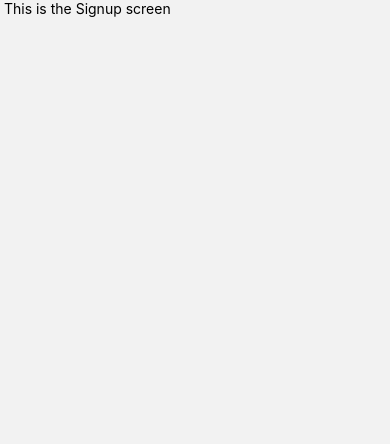
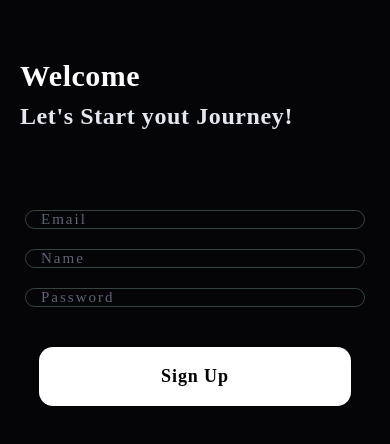
Before and after one commit to ETS-ReactNative1/ToyShopApplication-React-Native-, a React Native app: screen /Signup in a window 390 px wide. Shown: the top 444 px of the page. Built offline with nearby package versions, Linux system fonts and the light colour scheme.

Commit message:
implemeted the Login and sigup screen

```diff
--- a/App.js
+++ b/App.js
@@ -9,7 +9,7 @@
 import React from 'react';
 
 import {SafeAreaView, StyleSheet, Text, View} from 'react-native';
-import {NavigationContainer} from '@react-navigation/native';
+import {NavigationContainer, DarkTheme} from '@react-navigation/native';
 import {createNativeStackNavigator} from '@react-navigation/native-stack';
 import {Onboardingscreen} from './Screens/index';
 
@@ -20,6 +20,7 @@ import MainNavigator from './Navigation/MainNavigator';
 
 import OnboradingStack from './Navigation/OnboradingStack';
 import AuthStack from './Navigation/AuthStack';
+import {SafeAreaProvider} from 'react-native-safe-area-context';
 
 let bool = false;
 
@@ -31,9 +32,11 @@ const App = () => {
           <OnboradingStack />
         </NavigationContainer>
       ) : (
-        <NavigationContainer>
-          <AuthStack />
-        </NavigationContainer>
+        <SafeAreaProvider style={{backgroundColor: '#000'}}>
+          <NavigationContainer>
+            <AuthStack />
+          </NavigationContainer>
+        </SafeAreaProvider>
       )}
     </>
   );
--- /dev/null
+++ b/Components/CustomeButton.js
@@ -0,0 +1,30 @@
+import React from 'react';
+import {View, Text, StyleSheet} from 'react-native';
+import {COLORS} from '../Config/ColorPallet';
+import {fonststyle} from '../Config/fontstyles';
+
+export default function CustomeButton({title}) {
+  return (
+    <View style={styles.wrapper}>
+      <Text style={styles.title}>{title}</Text>
+    </View>
+  );
+}
+
+const styles = StyleSheet.create({
+  wrapper: {
+    height: '7%',
+    width: '80%',
+    backgroundColor: COLORS.secondary,
+    justifyContent: 'center',
+    alignItems: 'center',
+    borderRadius: 14,
+    alignSelf: 'center',
+    marginTop: 30,
+  },
+  title: {
+    ...fonststyle.heading1,
+    fontSize: 18,
+    letterSpacing: 0.9,
+  },
+});
--- /dev/null
+++ b/Components/Custominput.js
@@ -0,0 +1,35 @@
+import React from 'react';
+import {View, Text, StyleSheet, TextInput} from 'react-native';
+import {COLORS} from '../Config/ColorPallet';
+import {fonststyle} from '../Config/fontstyles';
+
+export default function Custominput({style, placeholder, secure}) {
+  console.log(secure);
+  return (
+    <View>
+      <TextInput
+        placeholder={placeholder}
+        placeholderTextColor="#5d6578"
+        style={[styles.textinput, style]}
+        secureTextEntry={secure}
+      />
+    </View>
+  );
+}
+
+const styles = StyleSheet.create({
+  textinput: {
+    borderWidth: 1.3,
+    borderColor: '#354341',
+    borderRadius: 10,
+    marginVertical: 10,
+
+    paddingHorizontal: 15,
+    ...fonststyle.description,
+    fontSize: 15,
+    fontWeight: 'normal',
+    letterSpacing: 2,
+
+    color: COLORS.fadewhite,
+  },
+});
--- a/Screens/LoginScreen.js
+++ b/Screens/LoginScreen.js
@@ -4,13 +4,15 @@ import {
   Text,
   StyleSheet,
   TextInput,
-  Image,
   useWindowDimensions,
+  Pressable,
 } from 'react-native';
+import CustomeButton from '../Components/CustomeButton';
+import Custominput from '../Components/Custominput';
 import {COLORS} from '../Config/ColorPallet';
 import {fonststyle} from '../Config/fontstyles';
 
-export default function LoginScreen() {
+export default function LoginScreen({navigation}) {
   const {width, height} = useWindowDimensions();
 
   return (
@@ -22,19 +24,19 @@ export default function LoginScreen() {
         </Text>
       </View>
       <View style={styles.maincontainer}>
-        <TextInput
-          placeholder="Phone,email or username"
-          placeholderTextColor="#5d6578"
-          style={styles.usertextinput}
-        />
-
-        <TextInput
-          placeholder="Password"
-          placeholderTextColor="#5d6578"
-          style={styles.passtextinput}
-          secureTextEntry={true}
-        />
+        <Custominput placeholder="Phone,email or username" />
+        <Custominput placeholder="Password" secure={true} />
       </View>
+      <Text style={styles.registertxt}>
+        Don't have an account?{' '}
+        <Text
+          style={styles.regitserbold}
+          onPress={() => navigation.navigate('Signup')}>
+          {' '}
+          Register{' '}
+        </Text>{' '}
+      </Text>
+      <CustomeButton title="Sign in" />
     </View>
   );
 }
@@ -62,36 +64,22 @@ const styles = StyleSheet.create({
 
   maincontainer: {
     marginHorizontal: 15,
-    borderRadius: 10,
+
     marginTop: '22%',
     paddingHorizontal: 10,
   },
 
-  usertextinput: {
-    borderWidth: 1.3,
-    borderColor: '#354341',
-    borderRadius: 10,
-    marginVertical: 10,
-
-    paddingHorizontal: 15,
+  registertxt: {
     ...fonststyle.description,
-    fontSize: 15,
-    fontWeight: 'normal',
-    letterSpacing: 2,
     color: COLORS.fadewhite,
+    textAlign: 'center',
+    marginTop: '10%',
+    letterSpacing: 0.5,
   },
-
-  passtextinput: {
-    borderWidth: 1.3,
-    borderColor: '#354341',
-    borderRadius: 10,
-    marginVertical: 10,
-    paddingHorizontal: 15,
-    ...fonststyle.description,
-    fontSize: 15,
-    fontWeight: 'normal',
-    letterSpacing: 2,
-    color: COLORS.fadewhite,
+  regitserbold: {
+    fontWeight: 'bold',
+    color: COLORS.secondary,
+    letterSpacing: 0.5,
   },
 });
 
--- a/Screens/SignupScreen.js
+++ b/Screens/SignupScreen.js
@@ -1,12 +1,52 @@
 import React from 'react';
 import {View, Text, StyleSheet} from 'react-native';
+import CustomeButton from '../Components/CustomeButton';
+import Custominput from '../Components/Custominput';
+import {COLORS} from '../Config/ColorPallet';
+import {fonststyle} from '../Config/fontstyles';
 
 export default function SignupScreen() {
   return (
-    <View>
-      <Text> This is the Signup screen </Text>
+    <View style={styles.wrapper}>
+      <View style={styles.header}>
+        <Text style={styles.textmain}>Welcome</Text>
+        <Text style={styles.textsub}>Let's Start yout Journey! </Text>
+      </View>
+      <View style={styles.inputcontaienr}>
+        <Custominput placeholder="Email" />
+        <Custominput placeholder="Name" />
+        <Custominput placeholder="Password" secure={true} />
+      </View>
+      <CustomeButton title="Sign Up" />
     </View>
   );
 }
 
-const styles = StyleSheet.create({});
+const styles = StyleSheet.create({
+  wrapper: {
+    flex: 1,
+    backgroundColor: COLORS.Login_Body,
+  },
+
+  header: {
+    marginTop: '15%',
+    marginHorizontal: 20,
+  },
+  textmain: {
+    ...fonststyle.heading3,
+    color: COLORS.secondary,
+    letterSpacing: 0.5,
+  },
+  textsub: {
+    ...fonststyle.description,
+    color: COLORS.subtext,
+    fontSize: 24,
+    marginTop: 10,
+    letterSpacing: 0.3,
+    letterSpacing: 0.6,
+  },
+  inputcontaienr: {
+    marginTop: '18%',
+    marginHorizontal: 25,
+  },
+});
```
